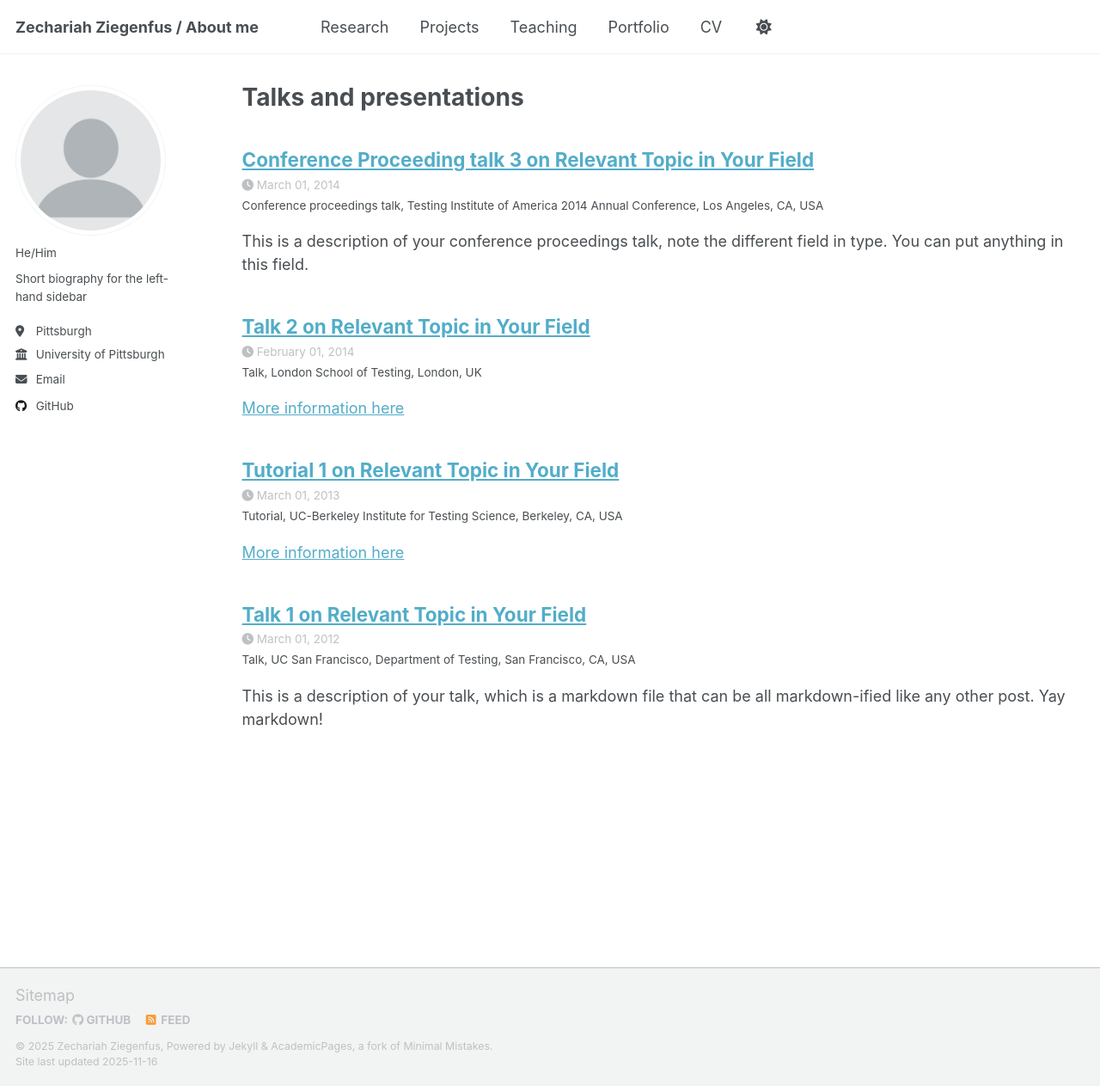
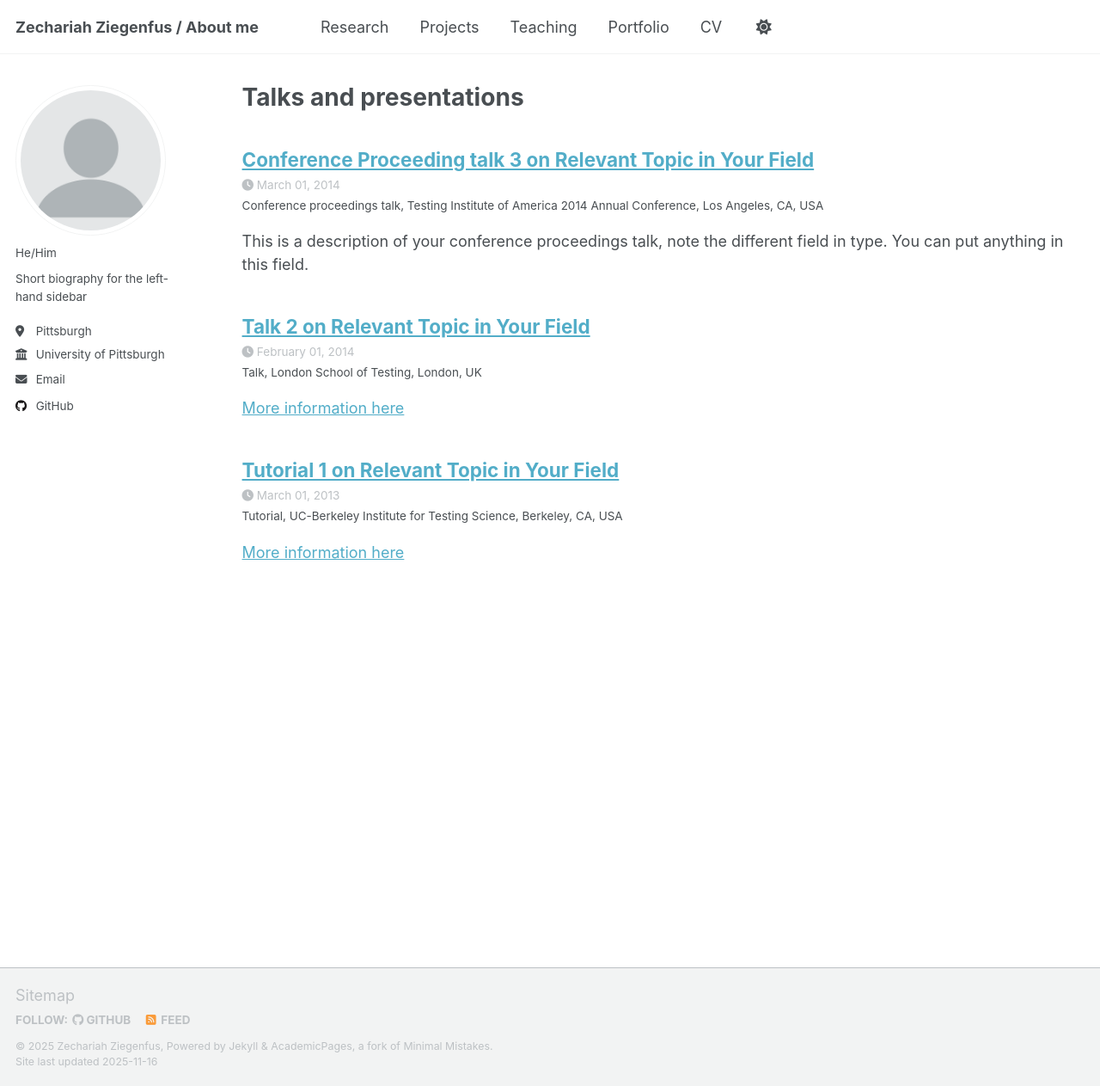
Before and after one commit to cativenom/cativenom.github.io, a Jekyll site: the page built from _pages/talks.html, in a window 1280 px wide and 1263 px high. Shown: the whole window at 86% size. Built offline with Jekyll 4.4.1, drawn with Linux system fonts in a browser that asks for light colours; a script that is not in the unit is left out.

```diff
--- a/_talks/2012-03-01-talk-1.md
+++ /dev/null
@@ -1,11 +0,0 @@
----
-title: "Talk 1 on Relevant Topic in Your Field"
-collection: talks
-type: "Talk"
-permalink: /talks/2012-03-01-talk-1
-venue: "UC San Francisco, Department of Testing"
-date: 2012-03-01
-location: "San Francisco, CA, USA"
----
-
-This is a description of your talk, which is a markdown file that can be all markdown-ified like any other post. Yay markdown!
```
Also changed, not shown: _publications/2009-10-01-paper-title-number-1.md (+0 -1 lines), _talks/NMR.md (renamed from _talks/2013-03-01-tutorial-1.md), _talks/Schuylkillnotes.md (renamed from _talks/2014-03-01-talk-3.md), _talks/SmartWatch.md (renamed from _talks/2014-02-01-talk-2.md).
